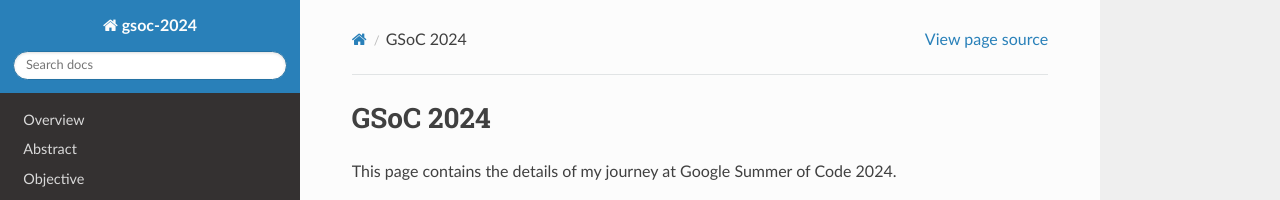
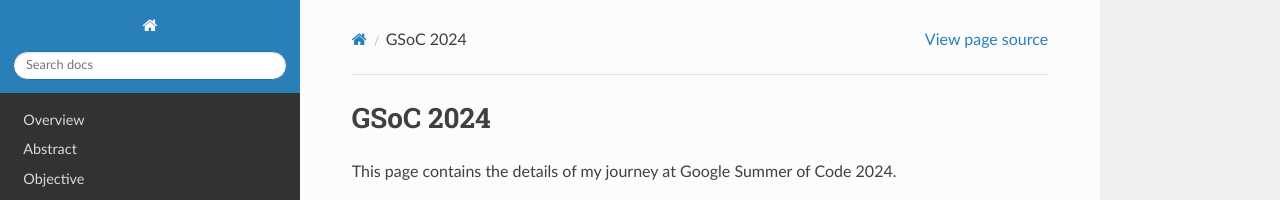
Before and after one commit to janmenjayap/GSoC-2024, a Sphinx documentation site: the page built from docs/index.rst, in a window 1280 px wide. Shown: the top 200 px of the page. Built offline with Sphinx 7.4.7 and the Read the Docs theme 3.1.0, drawn with Linux system fonts in a browser that asks for light colours.

Commit message:
updated the project name

```diff
--- a/docs/conf.py
+++ b/docs/conf.py
@@ -6,7 +6,7 @@
 # -- Project information -----------------------------------------------------
 # https://www.sphinx-doc.org/en/master/usage/configuration.html#project-information
 
-project = 'gsoc-2024'
+project = ''
 copyright = '2024, Janmenjaya Panda'
 author = 'Janmenjaya Panda'
 
```
